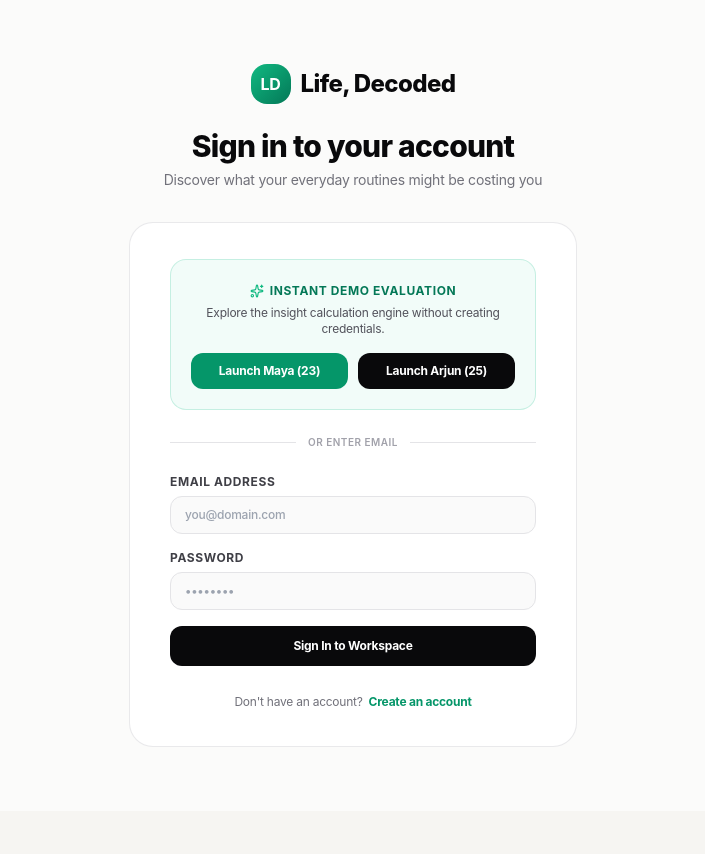
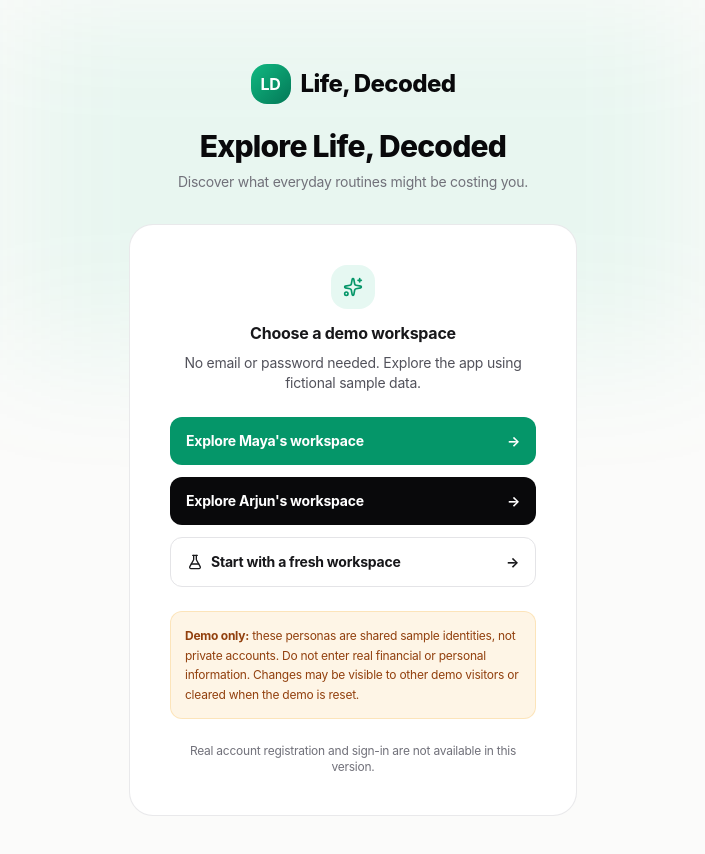
Before and after one commit to swara2402/DAV, a React (Vite) app in the folder frontend/: page /auth in a window 1280 px wide. Shown: the top 854 px of the page, without its empty margins (287-992 px from the left). Before the commit the page ends 811 px from the top, so only its background shows below. Built offline with nearby package versions, Linux system fonts and the light colour scheme.

Commit message:
Make demo-only authentication explicit in UI

```diff
--- a/frontend/src/pages/Auth.tsx
+++ b/frontend/src/pages/Auth.tsx
@@ -1,157 +1,104 @@
 import React, { useState } from 'react'
 import { useNavigate, Link } from 'react-router-dom'
-import { Sparkles } from 'lucide-react'
+import { Sparkles, FlaskConical } from 'lucide-react'
 import { useAuth } from '../contexts/AuthContext'
 
+type DemoPersona = 'maya' | 'arjun' | 'fresh'
+
 export const Auth: React.FC = () => {
-  const [tab, setTab] = useState<'signin' | 'signup'>('signin')
-  const [email, setEmail] = useState('')
-  const [password, setPassword] = useState('')
   const [error, setError] = useState<string | null>(null)
+  const [isSubmitting, setIsSubmitting] = useState<DemoPersona | null>(null)
   const { loginDemo } = useAuth()
   const navigate = useNavigate()
 
-  const handleDemoSignIn = async (persona: 'maya' | 'arjun' | 'fresh') => {
+  const handleDemoSignIn = async (persona: DemoPersona) => {
+    setError(null)
+    setIsSubmitting(persona)
     try {
       await loginDemo(persona)
       navigate('/dashboard')
-    } catch (err: any) {
-      setError(err.message || 'Failed to authenticate demo session.')
-    }
-  }
-
-  const handleCustomSubmit = async (e: React.FormEvent) => {
-    e.preventDefault()
-    if (!email || !password) {
-      setError('Please provide both email and password.')
-      return
-    }
-    try {
-      await loginDemo('fresh')
-      navigate('/dashboard')
-    } catch (err: any) {
-      setError(err.message || 'Failed to initialize session.')
+    } catch (err: unknown) {
+      setError(err instanceof Error ? err.message : 'Could not start the demo. Please check that the backend is running and try again.')
+    } finally {
+      setIsSubmitting(null)
     }
   }
 
   return (
-    <div className="min-h-screen bg-[#FBFBFA] dark:bg-[#09090B] text-zinc-900 dark:text-zinc-100 flex flex-col justify-center py-16 px-4 sm:px-6 lg:px-8 selection:bg-emerald-500/20 selection:text-emerald-950 dark:selection:text-emerald-200">
-      {/* Glow background */}
-      <div className="absolute top-0 left-1/2 -translate-x-1/2 w-[700px] h-[350px] bg-emerald-500/[0.08] blur-3xl pointer-events-none -z-10" />
+    <main className="relative min-h-screen overflow-hidden bg-[#FBFBFA] dark:bg-[#09090B] text-zinc-900 dark:text-zinc-100 flex flex-col justify-center py-16 px-4 sm:px-6 lg:px-8 selection:bg-emerald-500/20 selection:text-emerald-950 dark:selection:text-emerald-200">
+      <div aria-hidden="true" className="absolute top-0 left-1/2 -translate-x-1/2 w-[700px] h-[350px] bg-emerald-500/[0.08] blur-3xl pointer-events-none" />
 
-      <div className="sm:mx-auto sm:w-full sm:max-w-md text-center">
+      <div className="relative sm:mx-auto sm:w-full sm:max-w-md text-center">
         <Link to="/" className="inline-flex items-center gap-2.5 mb-6 group">
-          <div className="w-10 h-10 rounded-2xl bg-gradient-to-br from-emerald-500 to-emerald-700 flex items-center justify-center text-white font-bold text-base shadow-glow-emerald-sm group-hover:scale-105 transition-transform">
+          <span className="w-10 h-10 rounded-2xl bg-gradient-to-br from-emerald-500 to-emerald-700 flex items-center justify-center text-white font-bold text-base shadow-glow-emerald-sm group-hover:scale-105 transition-transform">
             LD
-          </div>
+          </span>
           <span className="font-extrabold text-2xl tracking-tight text-zinc-950 dark:text-white">Life, Decoded</span>
         </Link>
-        <h2 className="text-2xl sm:text-3xl font-extrabold tracking-tight text-zinc-950 dark:text-white">
-          {tab === 'signin' ? 'Sign in to your account' : 'Create your workspace'}
-        </h2>
-        <p className="mt-1.5 text-xs sm:text-sm text-zinc-500">
-          Discover what your everyday routines might be costing you
+        <h1 className="text-2xl sm:text-3xl font-extrabold tracking-tight text-zinc-950 dark:text-white">
+          Explore Life, Decoded
+        </h1>
+        <p className="mt-2 text-sm text-zinc-500">
+          Discover what everyday routines might be costing you.
         </p>
       </div>
 
-      <div className="mt-8 sm:mx-auto sm:w-full sm:max-w-md">
-        <div className="bg-white dark:bg-[#141416] py-9 px-7 sm:px-10 border border-zinc-200/80 dark:border-zinc-800/80 rounded-3xl shadow-premium space-y-6">
-          {/* Quick Demo Mode Section */}
-          <div className="p-5 rounded-2xl bg-emerald-500/5 border border-emerald-500/20 text-center">
-            <div className="inline-flex items-center gap-1.5 text-xs font-bold text-emerald-700 dark:text-emerald-300 mb-1.5 uppercase tracking-wider text-[11px]">
-              <Sparkles className="w-3.5 h-3.5 text-emerald-500" />
-              <span>Instant Demo Evaluation</span>
+      <section aria-labelledby="demo-title" className="relative mt-8 sm:mx-auto sm:w-full sm:max-w-md">
+        <div className="bg-white dark:bg-[#141416] p-7 sm:p-10 border border-zinc-200/80 dark:border-zinc-800/80 rounded-3xl shadow-premium space-y-6">
+          <div className="text-center">
+            <div className="mx-auto mb-3 w-11 h-11 rounded-2xl bg-emerald-500/10 flex items-center justify-center">
+              <Sparkles aria-hidden="true" className="w-5 h-5 text-emerald-600 dark:text-emerald-400" />
             </div>
-            <p className="text-xs text-zinc-600 dark:text-zinc-400 mb-4">
-              Explore the insight calculation engine without creating credentials.
+            <h2 id="demo-title" className="text-base font-bold text-zinc-900 dark:text-white">Choose a demo workspace</h2>
+            <p className="mt-2 text-sm text-zinc-600 dark:text-zinc-400">
+              No email or password needed. Explore the app using fictional sample data.
             </p>
-            <div className="grid grid-cols-2 gap-2.5">
-              <button
-                type="button"
-                onClick={() => handleDemoSignIn('maya')}
-                className="px-3.5 py-2.5 rounded-xl bg-emerald-600 hover:bg-emerald-500 active:scale-[0.98] text-white text-xs font-bold shadow-glow-emerald-sm transition cursor-pointer"
-              >
-                Launch Maya (23)
-              </button>
-              <button
-                type="button"
-                onClick={() => handleDemoSignIn('arjun')}
-                className="px-3.5 py-2.5 rounded-xl bg-zinc-950 hover:bg-zinc-800 dark:bg-white dark:hover:bg-zinc-100 text-white dark:text-zinc-950 text-xs font-bold shadow-subtle transition cursor-pointer"
-              >
-                Launch Arjun (25)
-              </button>
-            </div>
-          </div>
-
-          <div className="relative">
-            <div className="absolute inset-0 flex items-center">
-              <div className="w-full border-t border-zinc-200 dark:border-zinc-800" />
-            </div>
-            <div className="relative flex justify-center text-xs uppercase">
-              <span className="bg-white dark:bg-[#141416] px-3 text-zinc-400 font-semibold text-[10px] tracking-wider">
-                Or Enter Email
-              </span>
-            </div>
           </div>
 
           {error && (
-            <div className="p-3.5 rounded-xl bg-rose-500/10 border border-rose-500/20 text-xs text-rose-700 dark:text-rose-300">
+            <div role="alert" className="p-3.5 rounded-xl bg-rose-500/10 border border-rose-500/20 text-sm text-rose-700 dark:text-rose-300">
               {error}
             </div>
           )}
 
-          <form onSubmit={handleCustomSubmit} className="space-y-4">
-            <div>
-              <label className="block text-xs font-bold text-zinc-700 dark:text-zinc-300 uppercase tracking-wider mb-1.5">
-                Email Address
-              </label>
-              <input
-                type="email"
-                required
-                value={email}
-                onChange={(e) => setEmail(e.target.value)}
-                placeholder="you@domain.com"
-                className="w-full px-3.5 py-2.5 rounded-xl border border-zinc-200 dark:border-zinc-800 bg-zinc-50 dark:bg-zinc-900/80 text-xs font-medium focus:outline-none focus:ring-2 focus:ring-emerald-500 transition-colors"
-              />
-            </div>
-
-            <div>
-              <label className="block text-xs font-bold text-zinc-700 dark:text-zinc-300 uppercase tracking-wider mb-1.5">
-                Password
-              </label>
-              <input
-                type="password"
-                required
-                value={password}
-                onChange={(e) => setPassword(e.target.value)}
-                placeholder="••••••••"
-                className="w-full px-3.5 py-2.5 rounded-xl border border-zinc-200 dark:border-zinc-800 bg-zinc-50 dark:bg-zinc-900/80 text-xs font-medium focus:outline-none focus:ring-2 focus:ring-emerald-500 transition-colors"
-              />
-            </div>
-
-            <button
-              type="submit"
-              className="w-full py-3 px-4 rounded-xl bg-zinc-950 hover:bg-zinc-800 dark:bg-white dark:hover:bg-zinc-100 text-white dark:text-zinc-950 text-xs font-bold shadow-subtle transition cursor-pointer active:scale-[0.98]"
-            >
-              {tab === 'signin' ? 'Sign In to Workspace' : 'Create Free Workspace'}
-            </button>
-          </form>
-
-          <div className="flex items-center justify-center gap-1.5 text-xs text-zinc-500 pt-1">
-            <span>{tab === 'signin' ? "Don't have an account?" : 'Already registered?'}</span>
+          <div className="grid gap-3">
             <button
               type="button"
-              onClick={() => {
-                setTab(tab === 'signin' ? 'signup' : 'signin')
-                setError(null)
-              }}
-              className="font-bold text-emerald-600 dark:text-emerald-400 hover:underline cursor-pointer"
+              disabled={isSubmitting !== null}
+              onClick={() => void handleDemoSignIn('maya')}
+              className="w-full flex items-center justify-between gap-3 px-4 py-3.5 rounded-xl bg-emerald-600 hover:bg-emerald-500 disabled:opacity-60 text-white text-sm font-bold transition"
             >
-              {tab === 'signin' ? 'Create an account' : 'Sign in'}
+              <span>Explore Maya's workspace</span>
+              <span>{isSubmitting === 'maya' ? 'Starting…' : '→'}</span>
+            </button>
+            <button
+              type="button"
+              disabled={isSubmitting !== null}
+              onClick={() => void handleDemoSignIn('arjun')}
+              className="w-full flex items-center justify-between gap-3 px-4 py-3.5 rounded-xl bg-zinc-950 hover:bg-zinc-800 dark:bg-white dark:hover:bg-zinc-100 disabled:opacity-60 text-white dark:text-zinc-950 text-sm font-bold transition"
+            >
+              <span>Explore Arjun's workspace</span>
+              <span>{isSubmitting === 'arjun' ? 'Starting…' : '→'}</span>
+            </button>
+            <button
+              type="button"
+              disabled={isSubmitting !== null}
+              onClick={() => void handleDemoSignIn('fresh')}
+              className="w-full flex items-center justify-between gap-3 px-4 py-3.5 rounded-xl border border-zinc-200 dark:border-zinc-700 hover:bg-zinc-50 dark:hover:bg-zinc-900 disabled:opacity-60 text-sm font-bold transition"
+            >
+              <span className="flex items-center gap-2"><FlaskConical aria-hidden="true" className="w-4 h-4" /> Start with a fresh workspace</span>
+              <span>{isSubmitting === 'fresh' ? 'Starting…' : '→'}</span>
             </button>
           </div>
+
+          <div className="rounded-xl bg-amber-500/10 border border-amber-500/20 p-3.5 text-xs leading-relaxed text-amber-800 dark:text-amber-200">
+            <strong>Demo only:</strong> these personas are shared sample identities, not private accounts. Do not enter real financial or personal information. Changes may be visible to other demo visitors or cleared when the demo is reset.
+          </div>
+          <p className="text-center text-xs text-zinc-500">
+            Real account registration and sign-in are not available in this version.
+          </p>
         </div>
-      </div>
-    </div>
+      </section>
+    </main>
   )
 }
```
